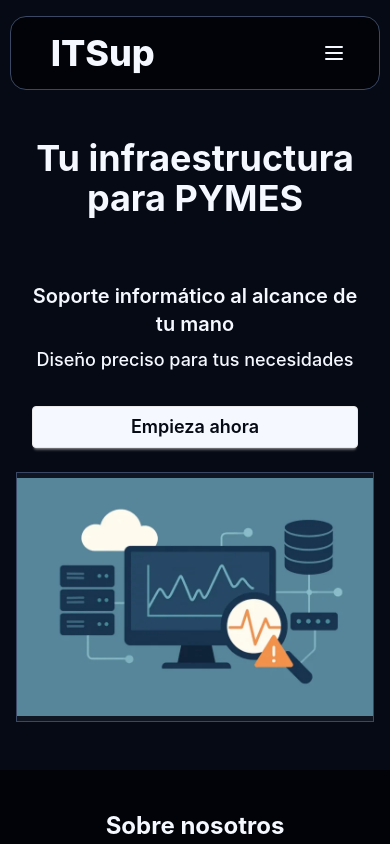
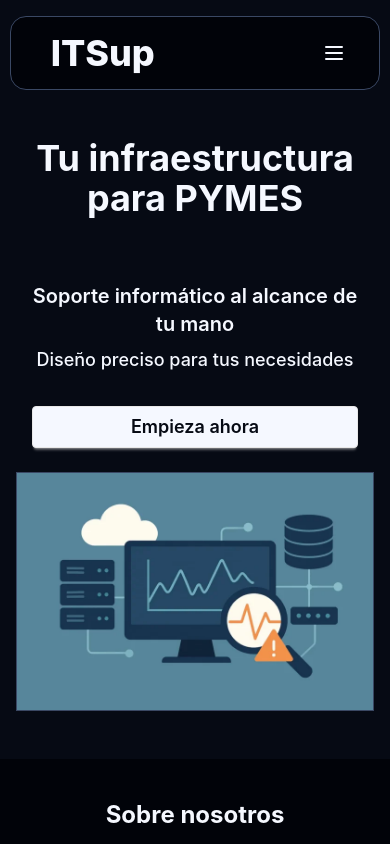
Before and after one commit to CopernicoDev/PYMES_WEB_Frontend_Angular, an Angular app: page /home in a window 390 px wide. Shown: the top 844 px of the page. Built offline with nearby package versions, Linux system fonts and the light colour scheme.

Commit message:
Arreglando problema con interfaz de movil

```diff
--- a/src/app/components/hero-section/hero-section.html
+++ b/src/app/components/hero-section/hero-section.html
@@ -16,7 +16,7 @@
     </app-info-card>
 
     <app-info-card appAnimateOnScroll enterClass="animate-fade-in-right" [once]="true"
-        class="col-span-1 grid place-items-center bg-bg-light border border-border text-center min-h-[250px] md:min-h-[350px]">
+        class="col-span-1 grid place-items-center bg-bg-light border border-border text-center min-h-[150px] md:min-h-[350px]">
         <img src="what-is-infrastructure-monitoring-768x512.webp" alt="">
     </app-info-card>
 </main>
```
